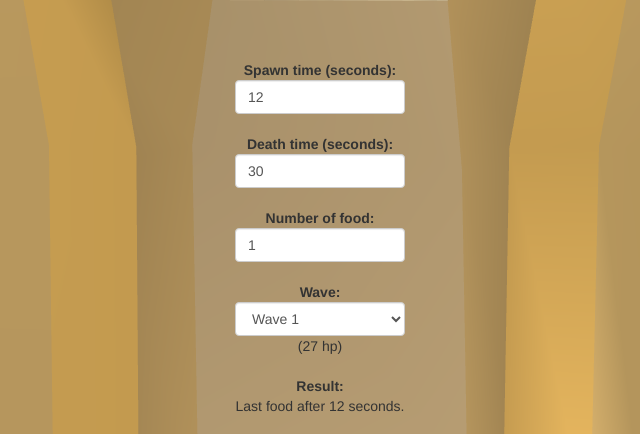
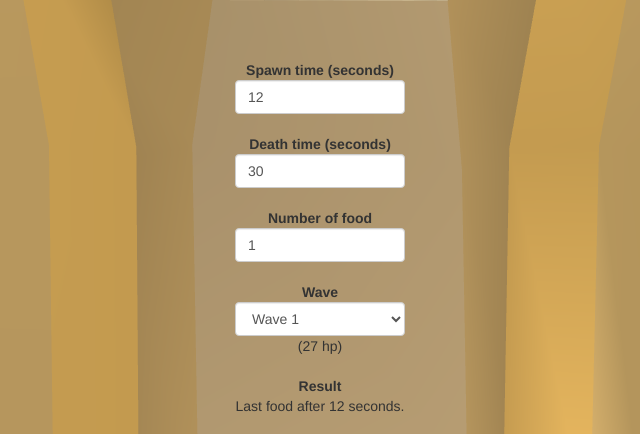
Before and after one commit to henke96/Spacing, a plain HTML site: page index.html in a window 1280 px wide. Shown: the part 160-594 px from the top of the page, 320-960 px from the left. Drawn offline with nearby package versions, Linux system fonts and the light colour scheme.

Commit message:
Removed colons

```diff
--- a/index.html
+++ b/index.html
@@ -9,13 +9,13 @@
 <body onload="calculate()">
   <div id="container">
     <div id="form_div">
-      <span class="boldText">Spawn time (seconds):</span><br>
+      <span class="boldText">Spawn time (seconds)</span><br>
       <input type="number" class="form-control" id="spawntime" step="6" value="12" oninput="calculate()"><br>
-      <span class="boldText">Death time (seconds):</span><br>
+      <span class="boldText">Death time (seconds)</span><br>
       <input type="number" class="form-control" id="deathtime" step="3" value="30" oninput="calculate()"><br>
-      <span class="boldText">Number of food:</span><br>
+      <span class="boldText">Number of food</span><br>
       <input type="number" class="form-control" id="numfood" value="1" oninput="calculate()"><br>
-      <span class="boldText">Wave:</span><br>
+      <span class="boldText">Wave</span><br>
       <select class="form-control" id="wave" onchange="calculate()">
         <option value="27">Wave 1</option>
         <option value="32">Wave 2</option>
@@ -27,7 +27,7 @@
         <option value="67">Wave 8</option>
         <option value="76">Wave 9</option>
       </select><span id="healerhp"></span><br><br>
-       <span class="boldText">Result:</span><br>
+       <span class="boldText">Result</span><br>
       <span id="result"></span>
     </div>
   </div>
```
